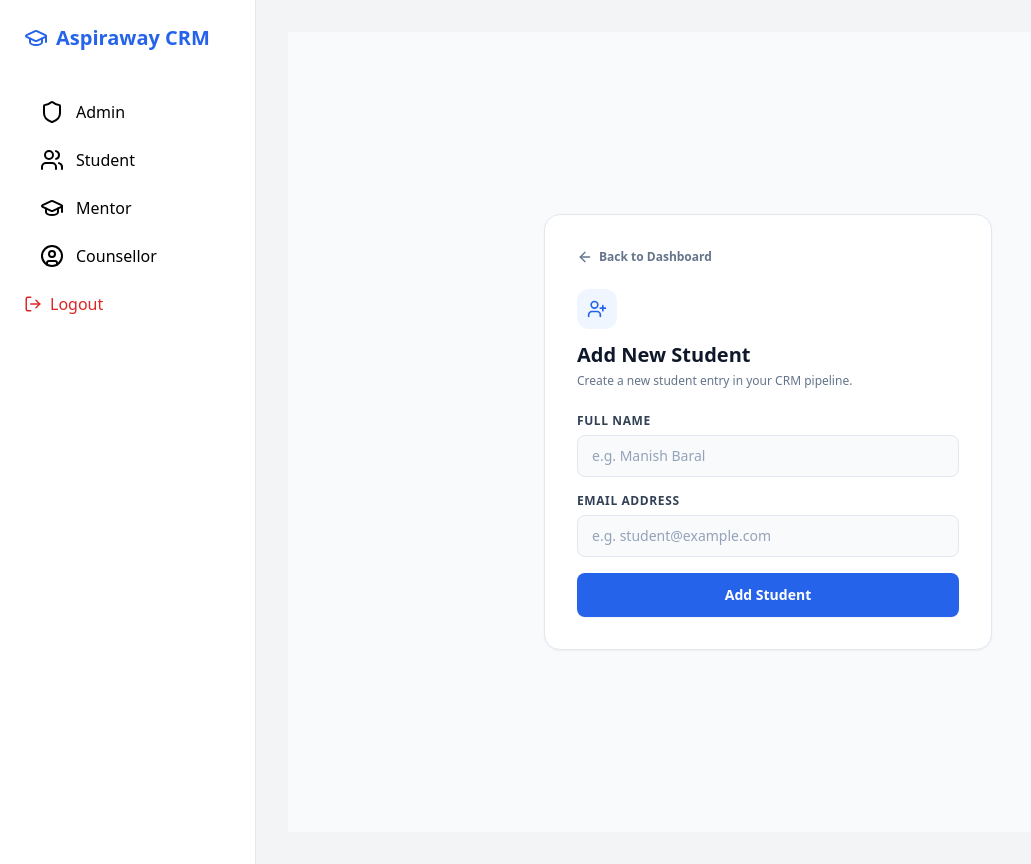
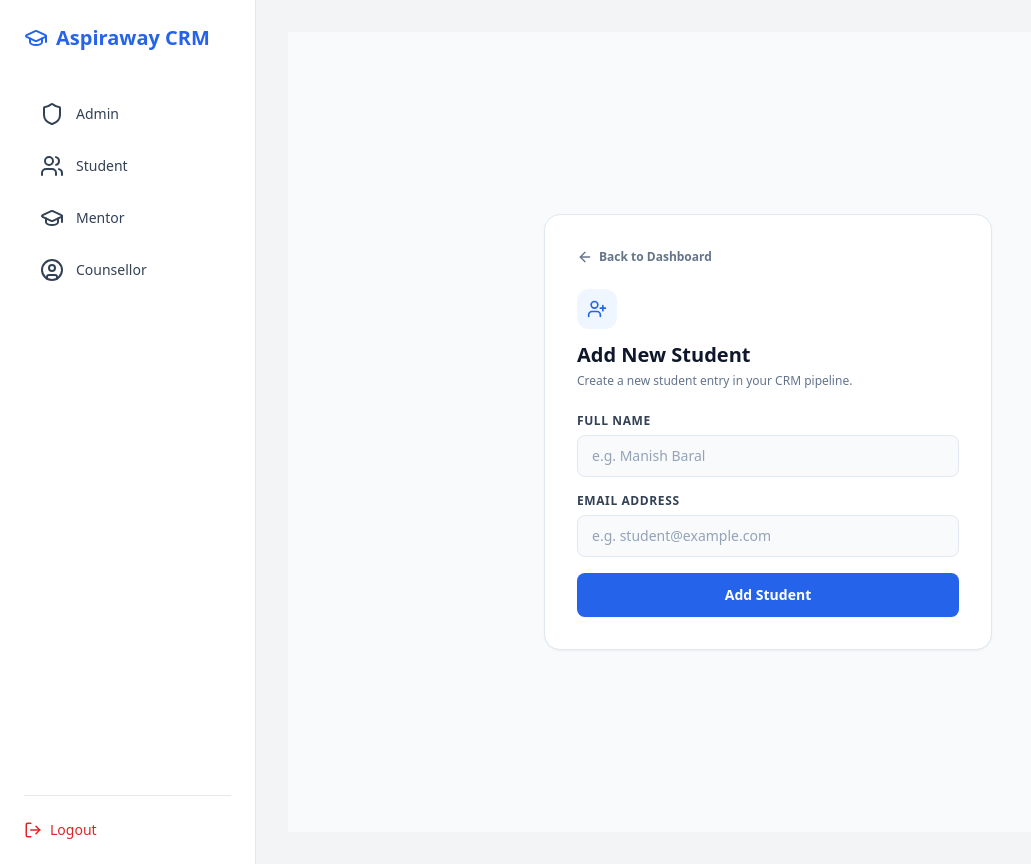
Before and after one commit to Baralm24/aspiraway-crm, a Next.js app in the folder aspiraway-crm-frontend/: page /dashboard/admin/students/new in a window 1280 px wide. Shown: the whole page, without its empty margins (0-1031 px from the left). Built offline with nearby package versions, Linux system fonts and the light colour scheme.

Commit message:
fix: update student sidebar path to plural /dashboard/students

```diff
--- a/aspiraway-crm-frontend/app/dashboard/layout.jsx
+++ b/aspiraway-crm-frontend/app/dashboard/layout.jsx
@@ -14,28 +14,30 @@ export default function DashboardLayout({ children }) {
   return (
     <div className="min-h-screen flex bg-gray-100">
       {/* Sidebar */}
-      <aside className="w-64 bg-white border-r p-6 space-y-4">
+      <aside className="w-64 bg-white border-r p-6 flex flex-col justify-between">
+        <div className="space-y-4">
           <h1 className="text-xl font-bold text-blue-600 flex items-center gap-2">
             <GraduationCap /> Aspiraway CRM
           </h1>
 
           <nav className="space-y-2 pt-6">
             <SidebarButton icon={<Shield />} label="Admin" path="/dashboard/admin" />
-          <SidebarButton icon={<Users />} label="Student" path="/dashboard/student" />
+            <SidebarButton icon={<Users />} label="Student" path="/dashboard/students" />
             <SidebarButton icon={<GraduationCap />} label="Mentor" path="/dashboard/mentor" />
             <SidebarButton icon={<UserCircle />} label="Counsellor" path="/dashboard/counsellor" />
           </nav>
+        </div>
 
         <button
           onClick={logout}
-          className="flex items-center gap-2 text-red-600 mt-10"
+          className="flex items-center gap-2 text-red-600 hover:text-red-700 font-medium text-sm transition-colors pt-6 border-t"
         >
           <LogOut size={18} /> Logout
         </button>
       </aside>
 
       {/* Content */}
-      <main className="flex-1 p-8">{children}</main>
+      <main className="flex-1 p-8 overflow-y-auto">{children}</main>
     </div>
   );
 }
@@ -45,7 +47,7 @@ function SidebarButton({ icon, label, path }) {
   return (
     <button
       onClick={() => router.push(path)}
-      className="flex items-center gap-3 w-full px-4 py-2 rounded-lg hover:bg-blue-50"
+      className="flex items-center gap-3 w-full px-4 py-2.5 rounded-lg text-slate-700 font-medium hover:bg-blue-50 hover:text-blue-600 transition-all text-sm"
     >
       {icon} {label}
     </button>
```
Lines whose indentation alone changed are shown as unchanged.
